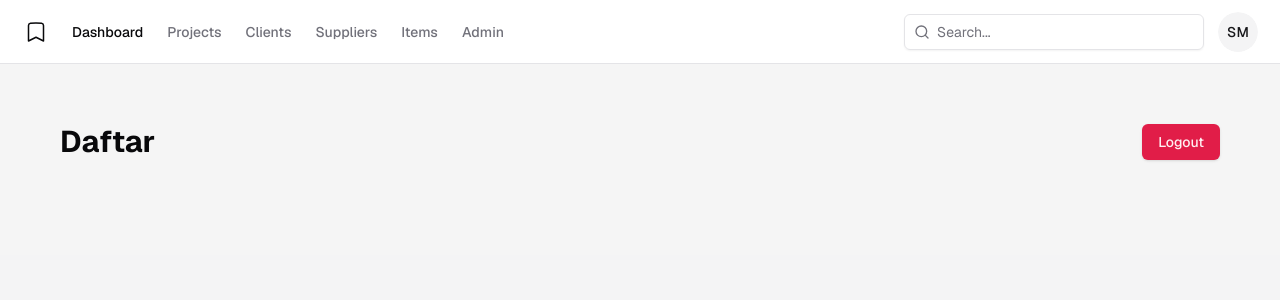
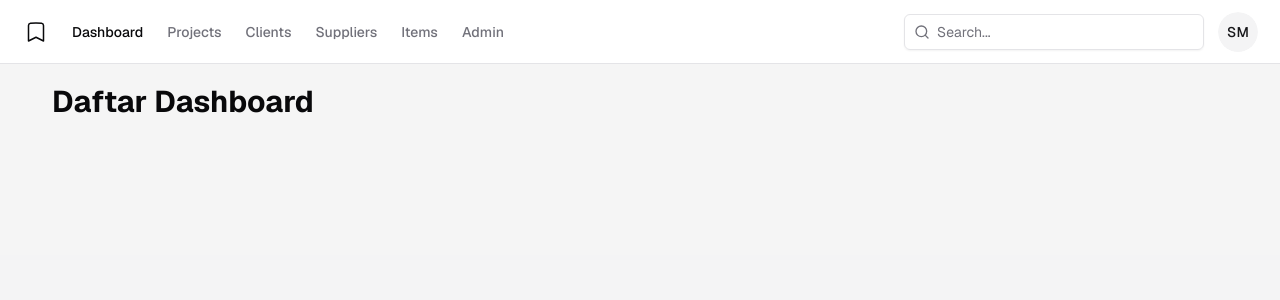
Before and after one commit to seifmegahed/daftar, a Next.js app: page / in a window 1280 px wide. Shown: the top 300 px of the page. Built offline with nearby package versions, Linux system fonts and the light colour scheme.

Commit message:
layout style fixes

```diff
--- a/src/app/(auth)/page.tsx
+++ b/src/app/(auth)/page.tsx
@@ -1,21 +1,7 @@
-"use client";
-
-import { Button } from "@/components/ui/button";
-import { logoutAction } from "@/server/actions/auth/logout";
-import { useRouter } from "next/navigation";
-
 export default function HomePage() {
-  const router = useRouter();
   return (
-    <div className="flex w-full justify-between p-5">
-      <h1 className="text-3xl font-bold">Daftar</h1>
-      <Button
-        onClick={async () =>
-          await logoutAction().then(() => router.push("/login"))
-        }
-      >
-        Logout
-      </Button>
+    <div className="flex w-full p-5">
+      <h1 className="text-3xl font-bold">Daftar Dashboard</h1>
     </div>
   );
 }
--- a/src/app/layout.tsx
+++ b/src/app/layout.tsx
@@ -14,7 +14,7 @@ export default function RootLayout({
 }: Readonly<{ children: React.ReactNode }>) {
   return (
     <html lang="en" className={`${GeistSans.variable}`}>
-      <body className="h-full min-h-screen bg-secondary">{children}</body>
+      <body className="h-full min-h-screen bg-secondary text-foreground">{children}</body>
     </html>
   );
 }
--- a/src/components/page-container/index.tsx
+++ b/src/components/page-container/index.tsx
@@ -3,7 +3,7 @@ import type { ReactNode } from "react";
 function PageBody({ children }: { children: ReactNode }) {
   return (
     <div className="flex w-full flex-col overflow-y-scroll">
-      <main className="flex min-h-[calc(100vh_-_theme(spacing.16))] h-full flex-1 flex-col gap-4 bg-muted/40 w-full sm:p-4 md:gap-8 md:p-10">
+      <main className="flex min-h-[calc(100vh_-_theme(spacing.16))] h-full flex-1 flex-col gap-4 bg-muted/40 w-full sm:px-4 md:gap-8 md:px-8">
         {children}
       </main>
     </div>
```
Also changed, not shown: src/app/error.tsx (renamed from src/app/(auth)/error.tsx).
